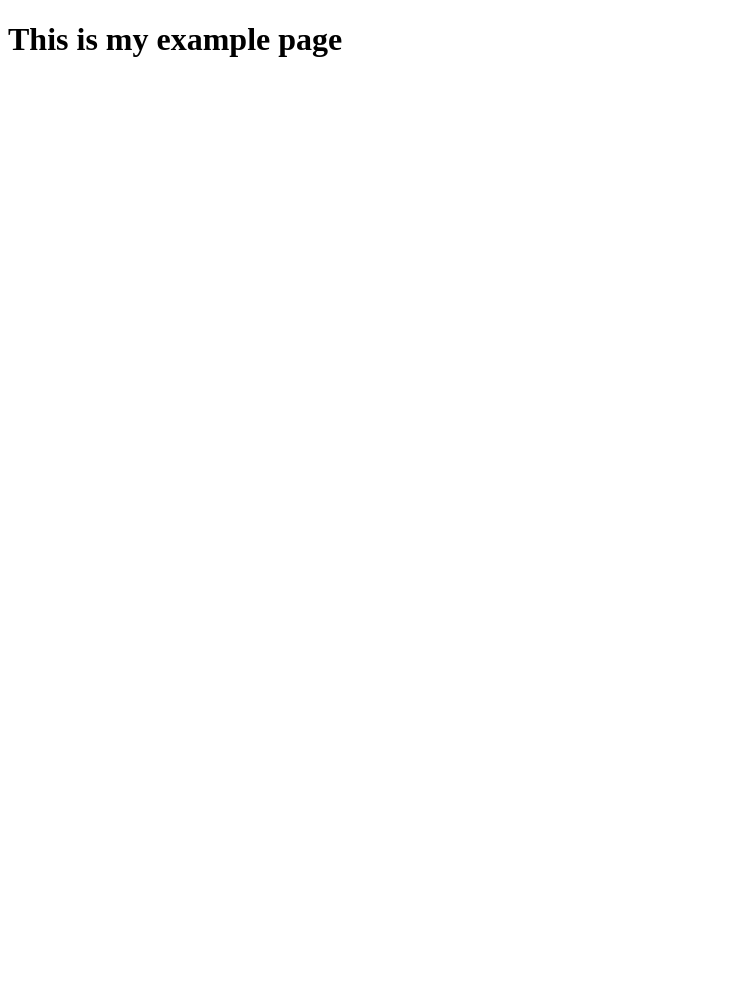
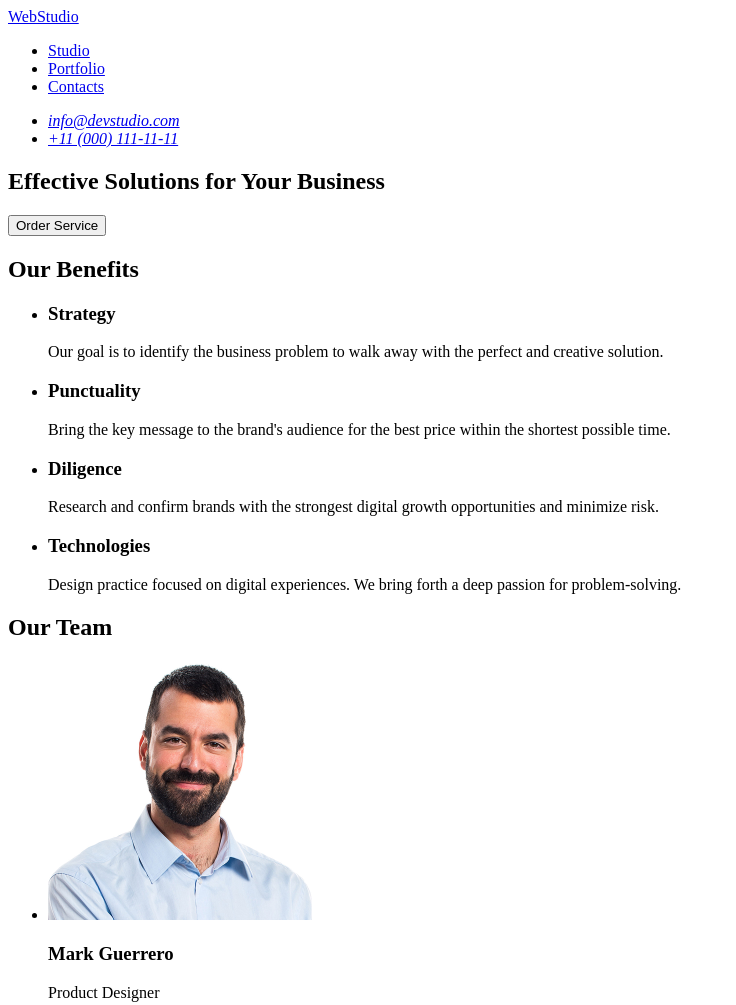
Before and after one commit to Vl-as/my-first-project, a plain HTML site: page index.html in a window 1280 px wide. Shown: the top 1005 px of the page, without its empty margins (0-736 px from the left). Before the commit the page ends 800 px from the top, so only its background shows below. Drawn offline with Linux system fonts and the light colour scheme.

Commit message:
creat page layout

```diff
--- a/index.html
+++ b/index.html
@@ -3,9 +3,95 @@
   <head>
     <meta charset="UTF-8" />
     <meta name="viewport" content="width=device-width, initial-scale=1.0" />
-    <title>Document</title>
+    <title>WebStudio</title>
   </head>
   <body>
-    <h1>This is my example page</h1>
+    <header>
+      <a href="./index.html">WebStudio</a>
+      <nav>
+        <ul>
+          <li><a href="#">Studio</a></li>
+          <li><a href="#">Portfolio</a></li>
+          <li><a href="#">Contacts</a></li>
+        </ul>
+      </nav>
+      <address>
+        <ul>
+          <li><a href="mailto:info@devstudio.com">info@devstudio.com</a></li>
+          <li><a href="tel:+110001111111">+11 (000) 111-11-11</a></li>
+        </ul>
+      </address>
+    </header>
+    <main>
+      <section>
+        <h1>Effective Solutions for Your Business</h1>
+        <button type="button">Order Service</button>
+      </section>
+      <section>
+        <h2>Our Benefits</h2>
+        <ul>
+          <li>
+            <h3>Strategy</h3>
+            <p>
+              Our goal is to identify the business problem to walk away with the
+              perfect and creative solution.
+            </p>
+          </li>
+          <li>
+            <h3>Punctuality</h3>
+            <p>
+              Bring the key message to the brand's audience for the best price
+              within the shortest possible time.
+            </p>
+          </li>
+          <li>
+            <h3>Diligence</h3>
+            <p>
+              Research and confirm brands with the strongest digital growth
+              opportunities and minimize risk.
+            </p>
+          </li>
+          <li>
+            <h3>Technologies</h3>
+            <p>
+              Design practice focused on digital experiences. We bring forth a
+              deep passion for problem-solving.
+            </p>
+          </li>
+        </ul>
+      </section>
+      <section>
+        <h2>Our Team</h2>
+        <ul>
+          <li>
+            <img src="/images/img-3.jpg" alt="Man" width="264" />
+            <h3>Mark Guerrero</h3>
+            <p>Product Designer</p>
+          </li>
+          <li>
+            <img src="/images/img-2.jpg" alt="Man" width="264" />
+            <h3>Tom Ford</h3>
+            <p>Frontend Developer</p>
+          </li>
+          <li>
+            <img src="/images/img-1.jpg" alt="Woman" width="264" />
+            <h3>Camila Garcia</h3>
+            <p>Marketing</p>
+          </li>
+          <li>
+            <img src="/images/img.jpg" alt="Man" width="264" />
+            <h3>Daniel Wilson</h3>
+            <p>UI Designer</p>
+          </li>
+        </ul>
+      </section>
+    </main>
+    <footer>
+      <a href="./index.html">WebStudio</a>
+      <p>
+        Increase the flow of customers and sales for your business with digital
+        marketing & growth solutions.
+      </p>
+    </footer>
   </body>
 </html>
```
Also changed, not shown: images/img-1.jpg (added), images/img-2.jpg (added), images/img-3.jpg (added), images/img.jpg (added).
